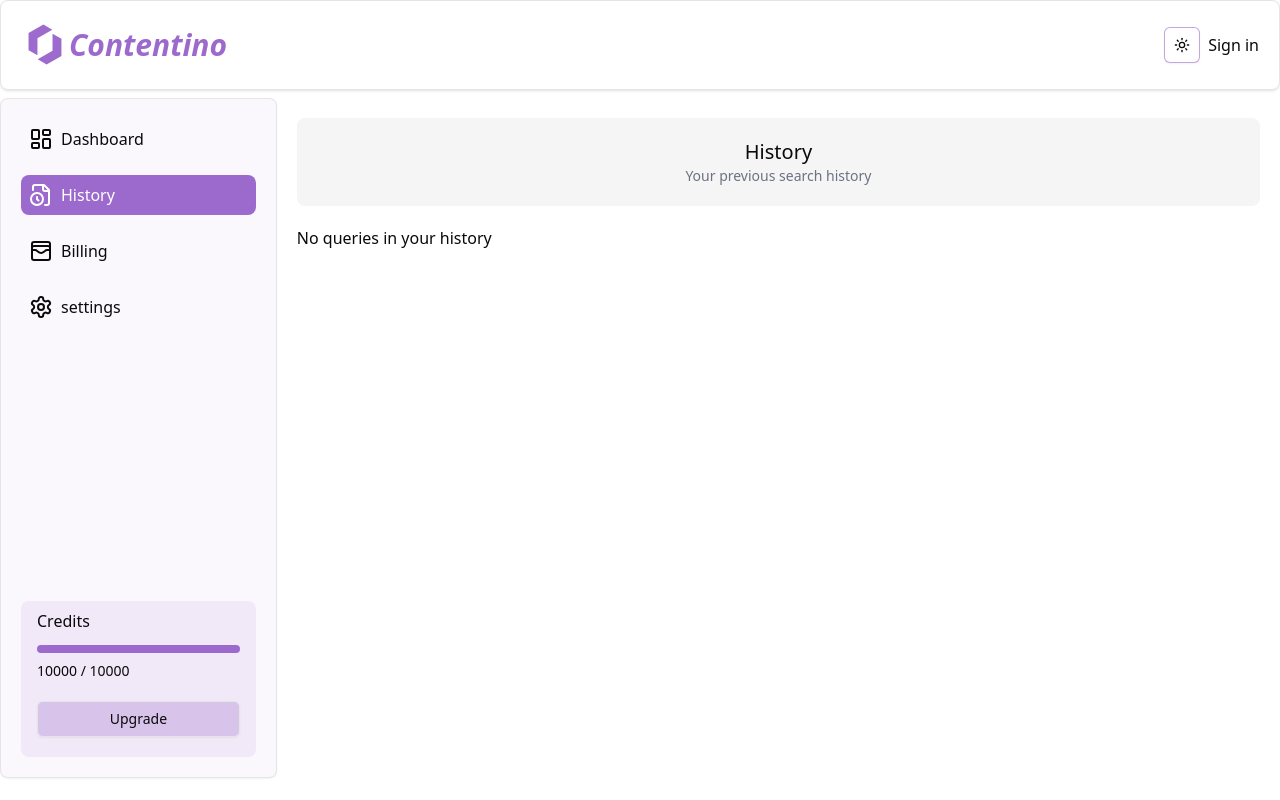
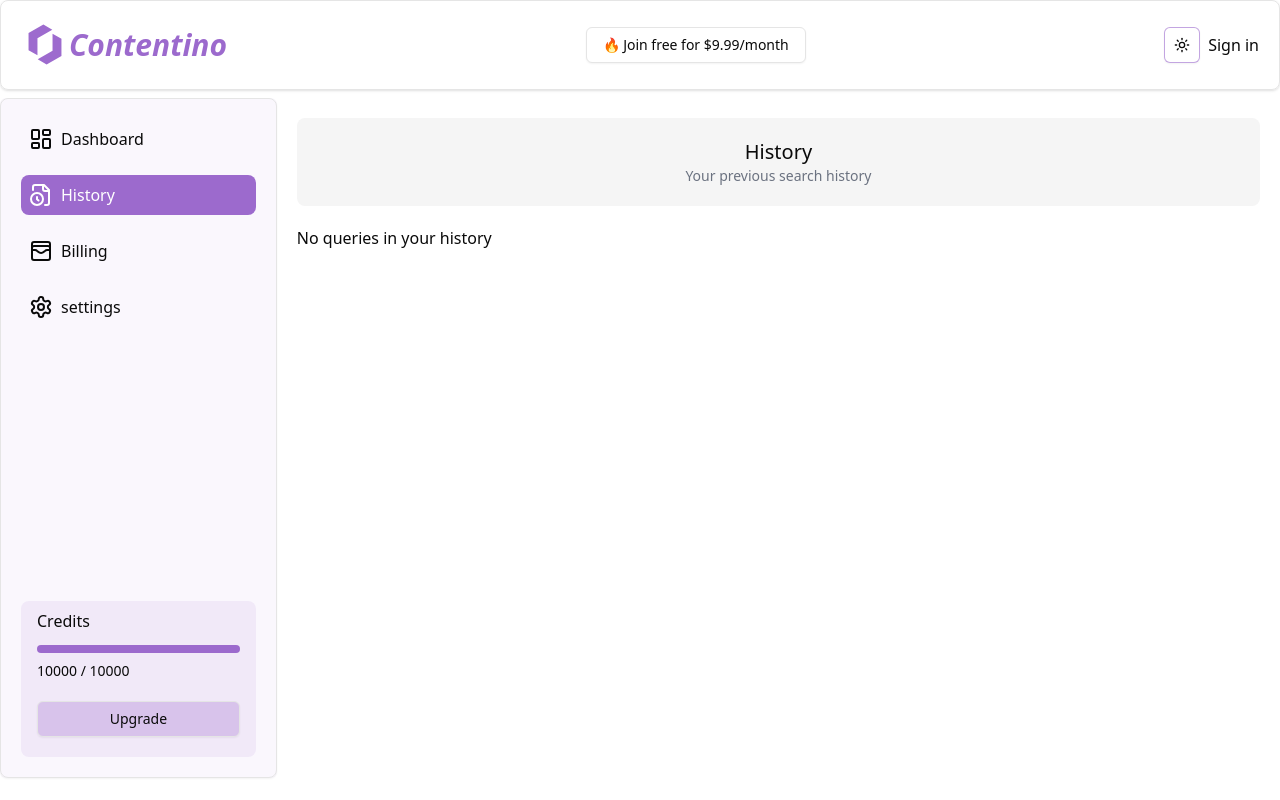
Before and after one commit to zana-abdollahpour/contentino, a Next.js app: page /dashboard/history in a window 1280 px wide. Built offline with nearby package versions, Linux system fonts and the light colour scheme; no server answers.

Commit message:
add membership page

```diff
--- /dev/null
+++ b/src/app/membership/page.tsx
@@ -0,0 +1,3 @@
+export default function MembershipPage() {
+  return <div>MembershipPage</div>;
+}
--- a/src/components/navigation/top-navigation.tsx
+++ b/src/components/navigation/top-navigation.tsx
@@ -31,6 +31,10 @@ export default function TopNavigation() {
         </span>
       </Link>
 
+      <Link href="/membership" className="hidden md:block">
+        <Button variant="outline">🔥 Join free for $9.99/month</Button>
+      </Link>
+
       <div className="flex items-center gap-2">
         <ModeToggle />
 
--- a/src/components/navigation/usage.tsx
+++ b/src/components/navigation/usage.tsx
@@ -1,5 +1,6 @@
 "use client";
 
+import Link from "next/link";
 import { twMerge } from "tailwind-merge";
 
 import { useUsage } from "@/context/usage";
@@ -29,12 +30,14 @@ export default function Usage() {
         </h3>
       </div>
 
+      <Link href="/membership">
         <Button
           className="my-3 w-full bg-primary/30 hover:bg-primary/45"
           variant="outline"
         >
           Upgrade
         </Button>
+      </Link>
     </div>
   );
 }
```
Lines whose indentation alone changed are shown as unchanged.
